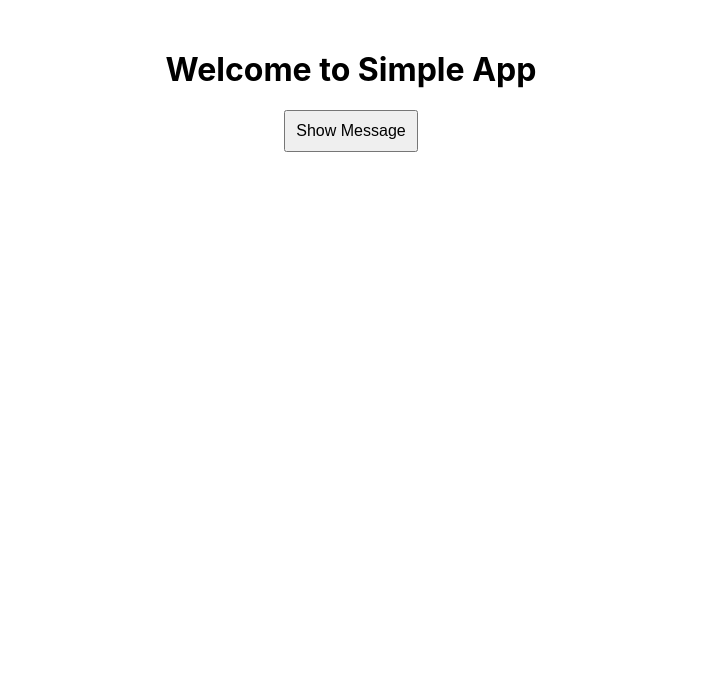
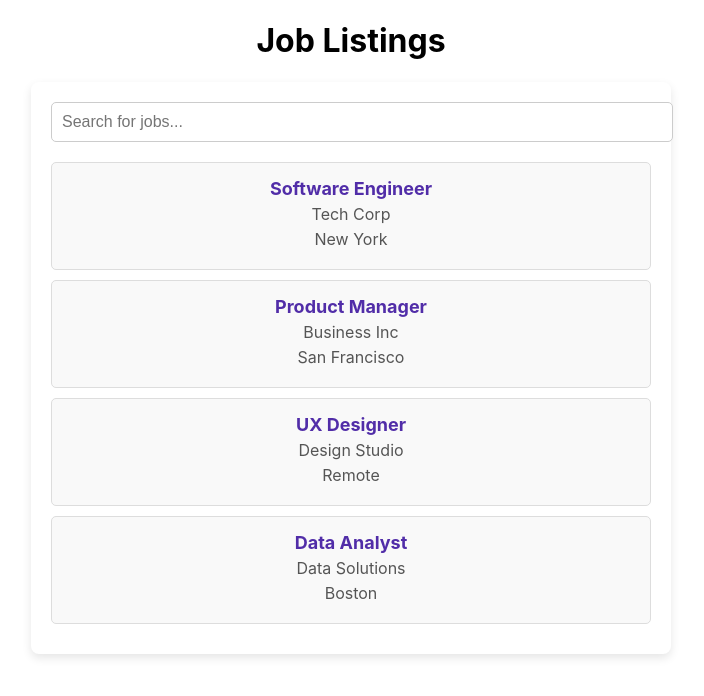
Before and after one commit to MohammedRaghib/react-capstone, a React (Create React App) app: page / in a window 1280 px wide. Shown: the top 696 px of the page, without its empty margins (289-993 px from the left). Built offline with nearby package versions, Linux system fonts and the light colour scheme.

Commit message:
job-listing

```diff
--- a/package.json
+++ b/package.json
@@ -6,6 +6,7 @@
     "@testing-library/jest-dom": "^5.17.0",
     "@testing-library/react": "^13.4.0",
     "@testing-library/user-event": "^13.5.0",
+    "firebase": "^11.0.1",
     "react": "^18.3.1",
     "react-dom": "^18.3.1",
     "react-scripts": "5.0.1",
--- a/src/App.js
+++ b/src/App.js
@@ -1,28 +1,21 @@
+import React from 'react';
+import './App.css';
+import Search from './search'; // Adjust the path if necessary
 
-import React, { useState } from 'react';
-
-function App() {
-    const [showMessage, setShowMessage] = useState(false);
-
-    const toggleMessage = () => {
-        setShowMessage(!showMessage);
-    };
+const App = () => {
+    const jobListings = [
+        { title: 'Software Engineer', company: 'Tech Corp', location: 'New York' },
+        { title: 'Product Manager', company: 'Business Inc', location: 'San Francisco' },
+        { title: 'UX Designer', company: 'Design Studio', location: 'Remote' },
+        { title: 'Data Analyst', company: 'Data Solutions', location: 'Boston' },
+    ];
 
     return (
-        <>
-        <div style={{ textAlign: 'center', marginTop: '50px' }}>
-            <h1>Welcome to Simple App</h1>
-            <button onClick={toggleMessage} style={{ padding: '10px', fontSize: '16px' }}>
-                {showMessage ? 'Hide' : 'Show'} Message
-            </button>
-            {showMessage && (
-                <p style={{ marginTop: '20px', fontSize: '18px' }}>
-                    This is a simple message displayed by toggling the button!
-                </p>
-            )}
+        <div className="App">
+            <h1>Job Listings</h1>
+            <Search jobs={jobListings} />
         </div>
-        </>
     );
-}
+};
 
 export default App;
--- /dev/null
+++ b/src/search.css
@@ -0,0 +1,51 @@
+.search-container {
+    max-width: 600px; /* Maximum width for the search container */
+    margin: 20px auto; /* Centering the container */
+    padding: 20px; /* Padding around the container */
+    background-color: #ffffff; /* White background for contrast */
+    border-radius: 8px; /* Rounded corners */
+    box-shadow: 0 4px 10px rgba(0, 0, 0, 0.1); /* Subtle shadow for depth */
+}
+
+.search-input {
+    width: 100%; /* Full width of the container */
+    padding: 10px; /* Padding for the input */
+    border: 1px solid #ccc; /* Border color */
+    border-radius: 5px; /* Rounded corners */
+    font-size: 16px; /* Font size */
+    margin-bottom: 20px; /* Space below the input */
+}
+
+.search-input:focus {
+    border-color: #512da8; /* Change border color on focus */
+    outline: none; /* Remove default outline */
+}
+
+.job-list {
+    display: flex;
+    flex-direction: column; /* Stack job items vertically */
+}
+
+.job-item {
+    padding: 15px; /* Padding for each job item */
+    border: 1px solid #ddd; /* Light border */
+    border-radius: 5px; /* Rounded corners */
+    margin-bottom: 10px; /* Space between job items */
+    background-color: #f9f9f9; /* Light background for job items */
+    transition: background-color 0.3s; /* Smooth background color change */
+}
+
+.job-item:hover {
+    background-color: #e9e9e9; /* Darken background on hover */
+}
+
+.job-item h3 {
+    margin: 0; /* Remove default margin */
+    font-size: 18px; /* Job title font size */
+    color: #512da8; /* Color for job title */
+}
+
+.job-item p {
+    margin: 5px 0; /* Margin for job details */
+    color: #555; /* Color for job details */
+}
--- /dev/null
+++ b/src/search.jsx
@@ -0,0 +1,46 @@
+import React, { useState, useEffect } from 'react';
+import './search.css'; // Import the CSS file for styling
+
+const Search = ({ jobs }) => {
+    const [searchTerm, setSearchTerm] = useState('');
+    const [filteredJobs, setFilteredJobs] = useState(jobs);
+
+    // Update filtered jobs when searchTerm changes
+    useEffect(() => {
+        if (searchTerm) {
+            const results = jobs.filter(job =>
+                job.title.toLowerCase().includes(searchTerm.toLowerCase())
+            );
+            setFilteredJobs(results);
+        } else {
+            setFilteredJobs(jobs);
+        }
+    }, [searchTerm, jobs]);
+
+    return (
+        <div className="search-container">
+            <input
+                type="text"
+                placeholder="Search for jobs..."
+                value={searchTerm}
+                onChange={(e) => setSearchTerm(e.target.value)}
+                className="search-input"
+            />
+            <div className="job-list">
+                {filteredJobs.length > 0 ? (
+                    filteredJobs.map((job, index) => (
+                        <div key={index} className="job-item">
+                            <h3>{job.title}</h3>
+                            <p>{job.company}</p>
+                            <p>{job.location}</p>
+                        </div>
+                    ))
+                ) : (
+                    <p>No jobs found.</p>
+                )}
+            </div>
+        </div>
+    );
+};
+
+export default Search;
```
Also changed, not shown: 1 other file (tests, documents, lock files or other folders).
